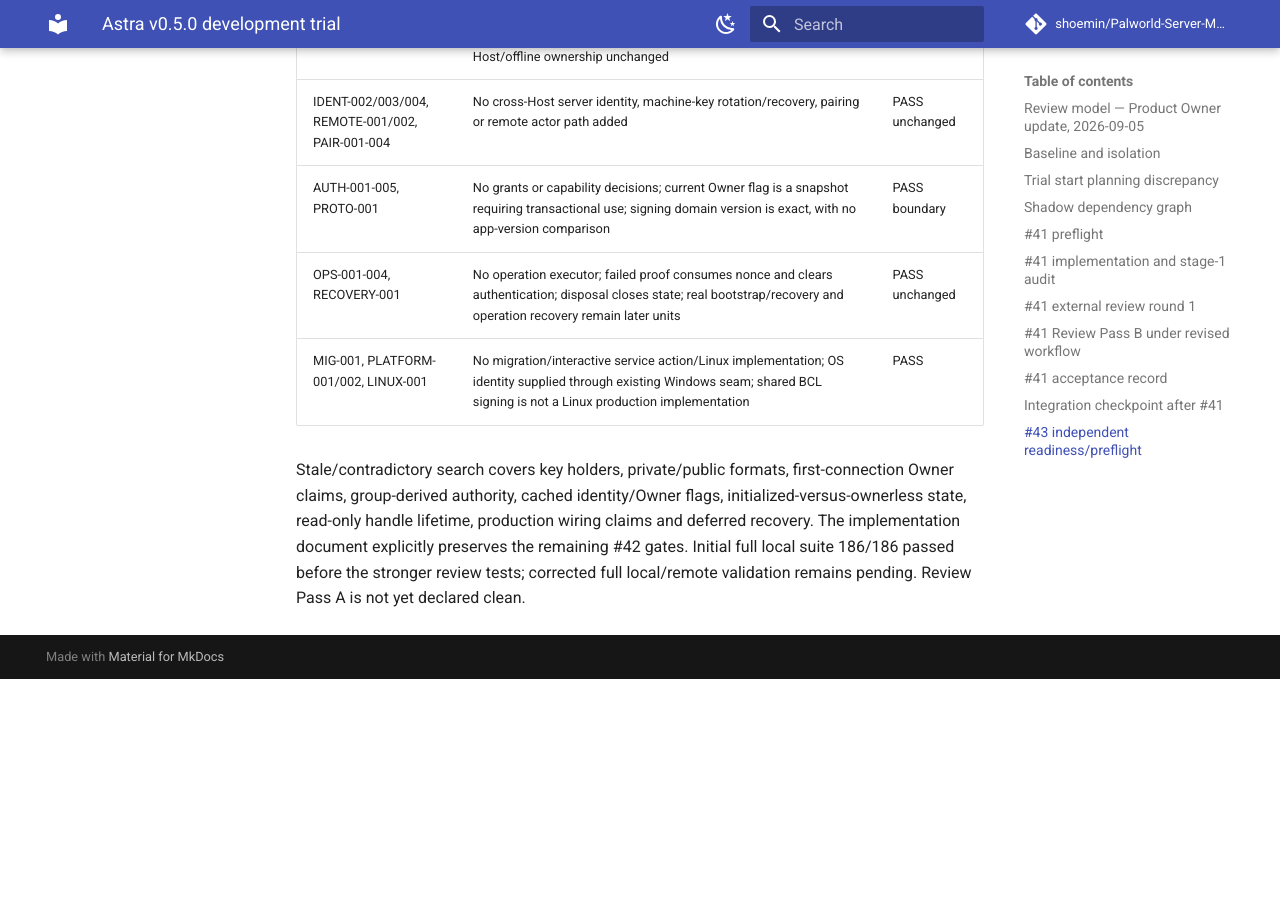
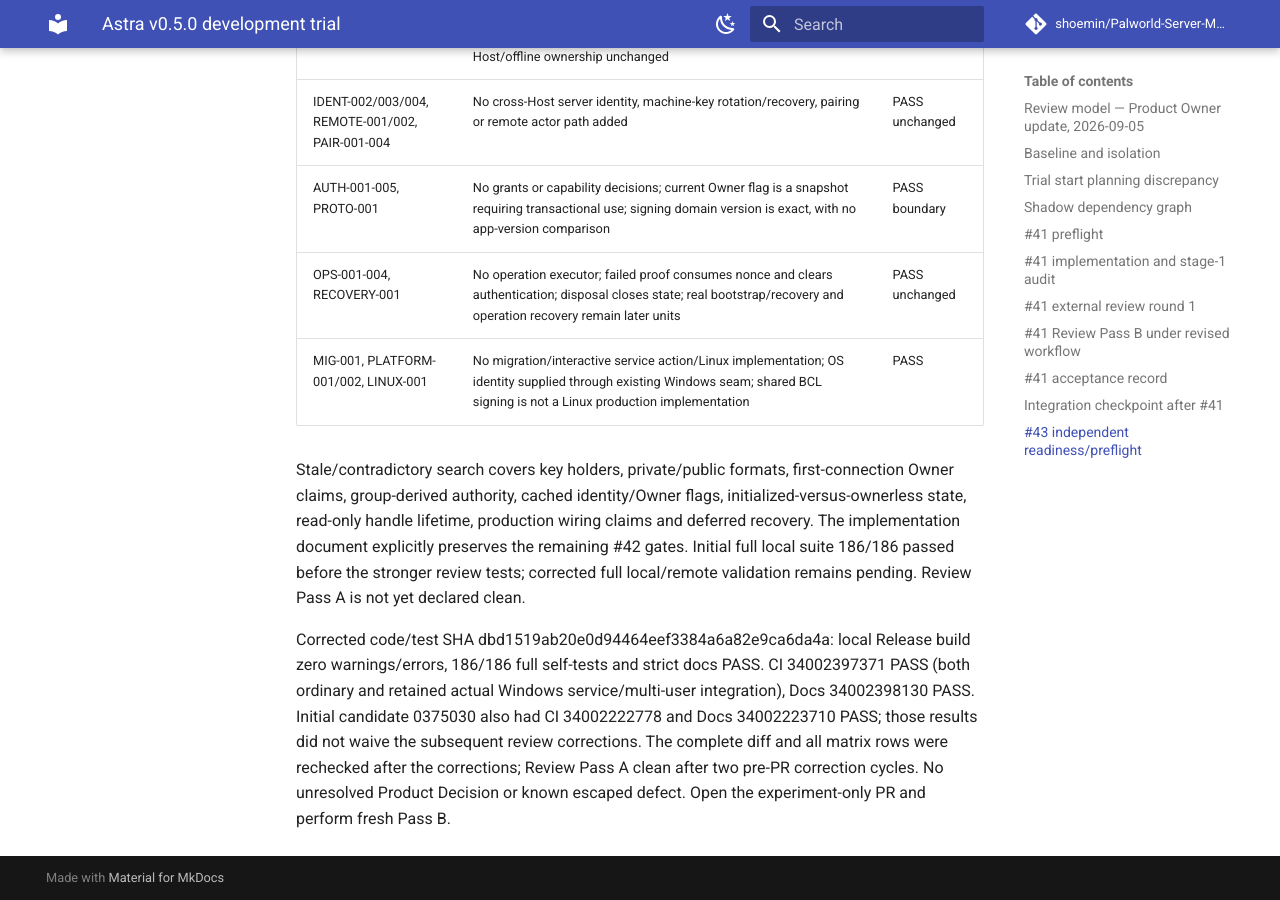
Before and after one commit to shoemin/Palworld-Server-Manager, an MkDocs documentation site: the page built from docs/experiments/astra-v0.5.0-trial.md, in a window 1280 px wide and 900 px high, scrolled down 55518 px. Built offline with MkDocs 1.6.1 and Material for MkDocs 9.7.7, drawn with Linux system fonts in a browser that asks for light colours; comment, search, counter and statistics services are not loaded; before the commit the page ends 56197 px from its top, so only the background shows below that.

Commit message:
Record clean principal-auth pre-PR review and required validation

```diff
--- a/docs/experiments/astra-v0.5.0-trial.md
+++ b/docs/experiments/astra-v0.5.0-trial.md
@@ -685,3 +685,5 @@ Reviewed all eight changed files against bdc1907e776c42e2c35e6c57d72122e4a2a13a8
 | MIG-001, PLATFORM-001/002, LINUX-001 | No migration/interactive service action/Linux implementation; OS identity supplied through existing Windows seam; shared BCL signing is not a Linux production implementation | PASS |
 
 Stale/contradictory search covers key holders, private/public formats, first-connection Owner claims, group-derived authority, cached identity/Owner flags, initialized-versus-ownerless state, read-only handle lifetime, production wiring claims and deferred recovery. The implementation document explicitly preserves the remaining #42 gates. Initial full local suite 186/186 passed before the stronger review tests; corrected full local/remote validation remains pending. Review Pass A is not yet declared clean.
+
+Corrected code/test SHA dbd1519ab20e0d94464eef3384a6a82e9ca6da4a: local Release build zero warnings/errors, 186/186 full self-tests and strict docs PASS. CI 34002397371 PASS (both ordinary and retained actual Windows service/multi-user integration), Docs 34002398130 PASS. Initial candidate 0375030 also had CI 34002222778 and Docs 34002223710 PASS; those results did not waive the subsequent review corrections. The complete diff and all matrix rows were rechecked after the corrections; Review Pass A clean after two pre-PR correction cycles. No unresolved Product Decision or known escaped defect. Open the experiment-only PR and perform fresh Pass B.
```
